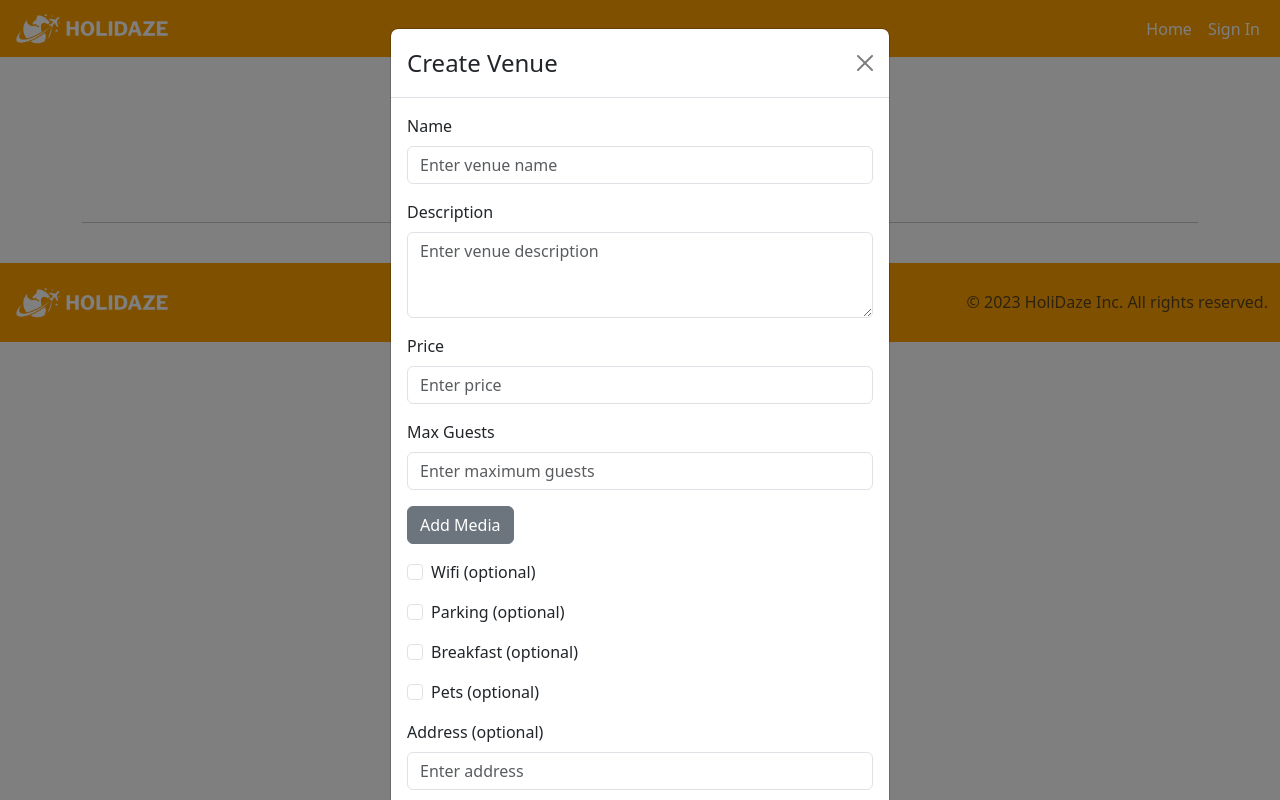
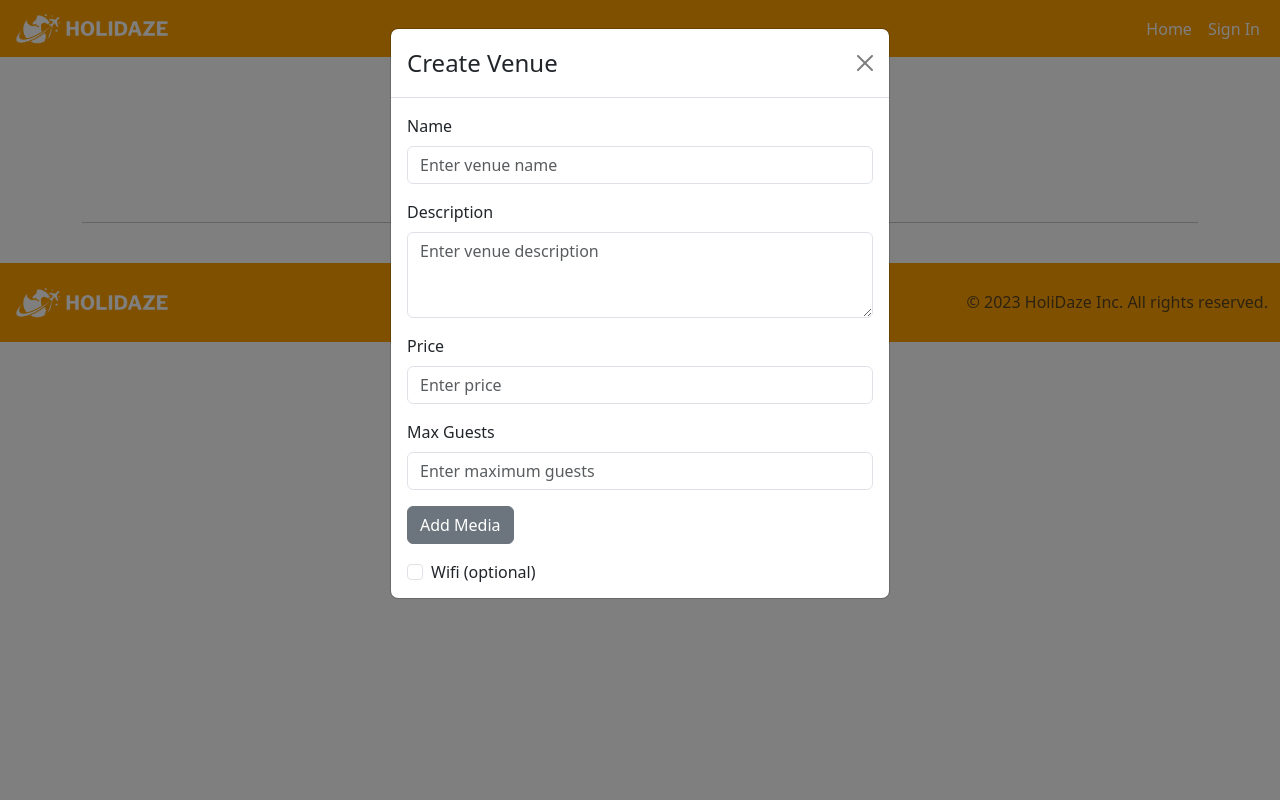
Before and after one commit to Sugal99/Final-Exam, a React (Create React App) app: page /Venues in a window 1280 px wide. Both pictures are taken after a click on the button "Create Venues". Built offline with nearby package versions, Linux system fonts and the light colour scheme.

Commit message:
Fixed height on the modal and its content

```diff
--- a/src/components/CreateVenueModal.jsx
+++ b/src/components/CreateVenueModal.jsx
@@ -88,7 +88,7 @@ const CreateVenueModal = ({ show, handleClose }) => {
       <Modal.Header closeButton>
         <Modal.Title>Create Venue</Modal.Title>
       </Modal.Header>
-      <Modal.Body>
+      <Modal.Body style={{ maxHeight: "500px", overflowY: "auto" }}>
         <Form noValidate validated={validated} onSubmit={handleSubmit}>
           <Form.Group controlId="formName">
             <Form.Label>Name</Form.Label>
```
